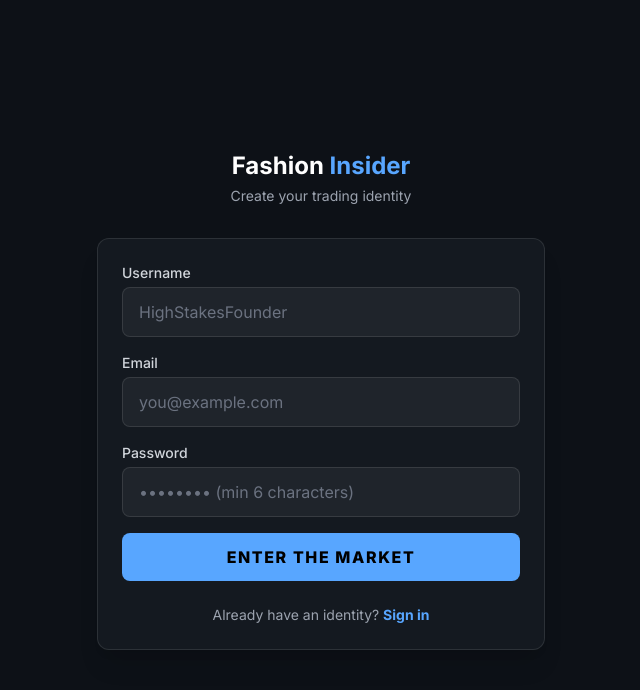
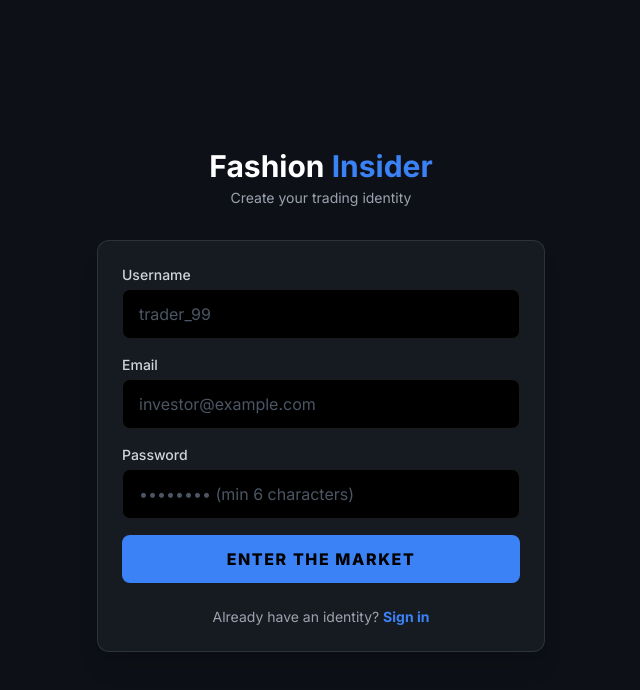
Before and after one commit to AutodidactDoron/Fashion-Insider, a React (Vite) app in the folder app/: page /signup in a window 1280 px wide. Shown: the top 690 px of the page, without its empty margins (319-959 px from the left). Built offline with nearby package versions, Linux system fonts and the light colour scheme; the HTML template or start-up script is replaced by a standard one.

Commit message:
Production Update: Deployed Secure Auth & Removed LocalStorage Mocks

```diff
--- a/app/src/components/AddAssetModal.jsx
+++ b/app/src/components/AddAssetModal.jsx
@@ -62,10 +62,11 @@ export default function AddAssetModal({ isOpen, onClose }) {
   };
 
   const handleSubmitForVerification = async () => {
-    // ⚡ Strict Dynamic Identity Verification
-    const activeUser = localStorage.getItem('currentUser');
-    if (!activeUser) {
-      alert("Auth Error: No active session found. Please log in.");
+    // ⚡ Strict Dynamic Identity Verification (Server-Side)
+    const { data: { user }, error: authError } = await supabase.auth.getUser();
+
+    if (authError || !user) {
+      alert("Auth Error: Session expired or invalid. Please log in again.");
       return;
     }
 
@@ -81,7 +82,8 @@ export default function AddAssetModal({ isOpen, onClose }) {
     try {
       const uploadPromises = proofFiles.map(async (file) => {
         const fileExt = file.name.split('.').pop();
-        const fileName = `${activeUser}_${Date.now()}_${Math.random().toString(36).substring(7)}.${fileExt}`;
+        // שימוש ב-ID המאובטח של המשתמש לשם הקובץ במקום שם חופשי
+        const fileName = `${user.id}_${Date.now()}_${Math.random().toString(36).substring(7)}.${fileExt}`;
         const filePath = `pending/${fileName}`;
 
         const { error: uploadError } = await supabase.storage
@@ -103,23 +105,23 @@ export default function AddAssetModal({ isOpen, onClose }) {
 
       if (ingestionMode === 'index') {
         const { error } = await supabase.from('user_closet_items').insert([{
-          user_name: activeUser, // Injects Doron or Builder based on Console
+          user_name: user.id, // <-- THE FIX: Using the secure Auth ID
           catalog_item_id: selectedItem.id,
           size: selectedSize,
           condition_status: 'DS',
           proof_image_url: uploadedImageUrls[0],
           is_verified: false
-        }]).select(); // <-- THE FIX: Forcing representation return to bypass 406
+        }]).select();
         if (error) throw error;
       } else {
         const { error } = await supabase.from('catalog_requests').insert([{
-          user_name: activeUser, // Injects Doron or Builder based on Console
+          user_name: user.id, // <-- THE FIX: Using the secure Auth ID
           proposed_brand: unlistedBrand,
           proposed_name: unlistedName,
           size: selectedSize,
           proof_image_urls: uploadedImageUrls,
           status: 'pending_review'
-        }]).select(); // <-- THE FIX: Forcing representation return to bypass 406
+        }]).select();
         if (error) throw error;
       }
 
--- a/app/src/components/ProtectedRoute.jsx
+++ b/app/src/components/ProtectedRoute.jsx
@@ -6,21 +6,29 @@ export default function ProtectedRoute({ children }) {
   const [isAuthenticated, setIsAuthenticated] = useState(null);
 
   useEffect(() => {
-    supabase.auth.getSession().then(({ data: { session } }) => {
+    // 1. בדיקה אקטיבית ראשונה
+    const checkAuth = async () => {
+      const { data: { session } } = await supabase.auth.getSession();
+      setIsAuthenticated(!!session);
+    };
+    checkAuth();
+
+    // 2. ⚡ מנגנון הגנה בזמן אמת - האזנה לשינויי Auth
+    const { data: { subscription } } = supabase.auth.onAuthStateChange((_event, session) => {
       setIsAuthenticated(!!session);
     });
+
+    // ניקוי המאזין כשהקומפוננטה יורדת מהמסך
+    return () => subscription.unsubscribe();
   }, []);
 
-  // בזמן שהמערכת בודקת את הסטטוס, לא מציגים כלום כדי למנוע הבהובים
   if (isAuthenticated === null) {
-    return <div className="min-h-screen bg-black" />;
+    return <div className="min-h-screen bg-fi-dark" />;
   }
 
-  // אם אין משתמש - זרוק אותו לעמוד ההתחברות
   if (!isAuthenticated) {
     return <Navigate to="/login" replace />;
   }
 
-  // אם יש משתמש - תן לו להיכנס לעמוד המבוקש
   return children;
 }
--- a/app/src/pages/Signup.jsx
+++ b/app/src/pages/Signup.jsx
@@ -5,7 +5,7 @@ import { supabase } from '../supabaseClient';
 export default function Signup() {
   const [email, setEmail] = useState('');
   const [password, setPassword] = useState('');
-  const [username, setUsername] = useState(''); // הוספת שדה הזהות
+  const [username, setUsername] = useState('');
   const [error, setError] = useState('');
   const [success, setSuccess] = useState('');
   const [loading, setLoading] = useState(false);
@@ -17,7 +17,6 @@ export default function Signup() {
     setSuccess('');
     setLoading(true);
 
-    // 1. אימות בסיסי ב-Frontend למניעת קריאות שרת מיותרות
     if (username.length < 3) {
       setError('Username must be at least 3 characters long.');
       setLoading(false);
@@ -25,22 +24,20 @@ export default function Signup() {
     }
 
     try {
-      // 2. יצירת המשתמש במערכת האותנטיקציה של Supabase
       const { data, error: err } = await supabase.auth.signUp({
         email,
         password,
         options: {
-          data: { user_name: username } // שמירת השם ב-Metadata
+          data: { user_name: username }
         }
       });
 
       if (err) throw err;
 
-      // 3. הזרקת המשתמש החדש לטבלת הפרופילים שלנו (The Business Logic)
       if (data.user) {
         const { error: profileErr } = await supabase.from('profiles').insert([
           {
-            id: data.user.id, // קישור קשיח ל-ID המאובטח
+            id: data.user.id,
             user_name: username,
             xp_points: 0,
             trust_score: 100.0
@@ -48,7 +45,6 @@ export default function Signup() {
         ]);
 
         if (profileErr) {
-          // מנגנון הגנה: אם השם תפוס, הטבלה תזרוק שגיאה כי הגדרנו UNIQUE
           if (profileErr.code === '23505') {
             throw new Error('This username is already taken. Please choose another.');
           }
@@ -69,19 +65,18 @@ export default function Signup() {
   }
 
   return (
-    <div className="min-h-screen flex items-center justify-center p-4">
+    <div className="min-h-screen flex items-center justify-center p-4 bg-fi-dark">
       <div className="w-full max-w-md">
         <div className="text-center mb-8">
-          <h1 className="text-2xl font-bold text-white">
-            Fashion <span className="text-[#58a6ff]">Insider</span>
+          <h1 className="text-3xl font-bold text-white">
+            Fashion <span className="text-fi-accent">Insider</span>
           </h1>
           <p className="text-gray-400 text-sm mt-1">Create your trading identity</p>
         </div>
 
-        <div className="bg-[rgba(22,27,34,0.9)] border border-white/10 rounded-xl p-6 shadow-xl">
+        <div className="bg-fi-surface border border-white/10 rounded-xl p-6 shadow-xl">
           <form onSubmit={handleSubmit} className="space-y-4">
 
-            {/* --- השדה החדש: Username --- */}
             <div>
               <label htmlFor="username" className="block text-sm font-medium text-gray-300 mb-1">
                 Username
@@ -92,12 +87,11 @@ export default function Signup() {
                 required
                 autoComplete="off"
                 value={username}
-                onChange={(e) => setUsername(e.target.value.replace(/[^a-zA-Z0-9_]/g, ''))} // מניעת רווחים ותווים מיוחדים
-                className="w-full bg-white/5 border border-white/10 rounded-lg px-4 py-3 text-white placeholder-gray-500 focus:outline-none focus:ring-2 focus:ring-[#58a6ff]"
-                placeholder="HighStakesFounder"
+                onChange={(e) => setUsername(e.target.value.replace(/[^a-zA-Z0-9_]/g, ''))}
+                className="w-full bg-black border border-white/10 rounded-lg px-4 py-3 text-white placeholder-gray-600 focus:outline-none focus:ring-1 focus:ring-fi-accent focus:border-fi-accent transition-colors"
+                placeholder="trader_99"
               />
             </div>
-            {/* --------------------------- */}
 
             <div>
               <label htmlFor="email" className="block text-sm font-medium text-gray-300 mb-1">
@@ -110,8 +104,8 @@ export default function Signup() {
                 autoComplete="email"
                 value={email}
                 onChange={(e) => setEmail(e.target.value)}
-                className="w-full bg-white/5 border border-white/10 rounded-lg px-4 py-3 text-white placeholder-gray-500 focus:outline-none focus:ring-2 focus:ring-[#58a6ff]"
-                placeholder="you@example.com"
+                className="w-full bg-black border border-white/10 rounded-lg px-4 py-3 text-white placeholder-gray-600 focus:outline-none focus:ring-1 focus:ring-fi-accent focus:border-fi-accent transition-colors"
+                placeholder="investor@example.com"
               />
             </div>
 
@@ -127,22 +121,31 @@ export default function Signup() {
                 autoComplete="new-password"
                 value={password}
                 onChange={(e) => setPassword(e.target.value)}
-                className="w-full bg-white/5 border border-white/10 rounded-lg px-4 py-3 text-white placeholder-gray-500 focus:outline-none focus:ring-2 focus:ring-[#58a6ff]"
+                className="w-full bg-black border border-white/10 rounded-lg px-4 py-3 text-white placeholder-gray-600 focus:outline-none focus:ring-1 focus:ring-fi-accent focus:border-fi-accent transition-colors"
                 placeholder="•••••••• (min 6 characters)"
               />
             </div>
 
             {error && (
-              <p role="alert" className="text-red-400 text-sm bg-red-500/10 border border-red-500/30 rounded-lg px-3 py-2">
-                {error}
-              </p>
+              <div className="bg-red-500/10 border border-red-500/20 rounded-lg p-3">
+                <p role="alert" className="text-red-400 text-sm text-center font-medium">
+                  {error}
+                </p>
+              </div>
             )}
-            {success && <p className="text-[#2ea043] text-sm font-bold bg-[#2ea043]/10 border border-[#2ea043]/30 rounded-lg px-3 py-2">{success}</p>}
+
+            {success && (
+              <div className="bg-green-500/10 border border-green-500/20 rounded-lg p-3 mt-4">
+                <p className="text-green-400 text-sm text-center font-medium">
+                  {success}
+                </p>
+              </div>
+            )}
 
             <button
               type="submit"
               disabled={loading}
-              className="w-full py-3 px-4 rounded-lg bg-[#58a6ff] hover:bg-[#79b8ff] text-black font-black uppercase tracking-widest transition-colors disabled:opacity-50 mt-4"
+              className="w-full py-3 px-4 rounded-lg bg-fi-accent hover:bg-blue-400 text-black font-black uppercase tracking-widest transition-colors disabled:opacity-50 mt-4"
             >
               {loading ? 'Authenticating...' : 'Enter the Market'}
             </button>
@@ -150,7 +153,7 @@ export default function Signup() {
 
           <p className="mt-6 text-center text-sm text-gray-400">
             Already have an identity?{' '}
-            <Link to="/login" className="text-[#58a6ff] hover:underline font-bold">
+            <Link to="/login" className="text-fi-accent hover:underline font-bold">
               Sign in
             </Link>
           </p>
```
